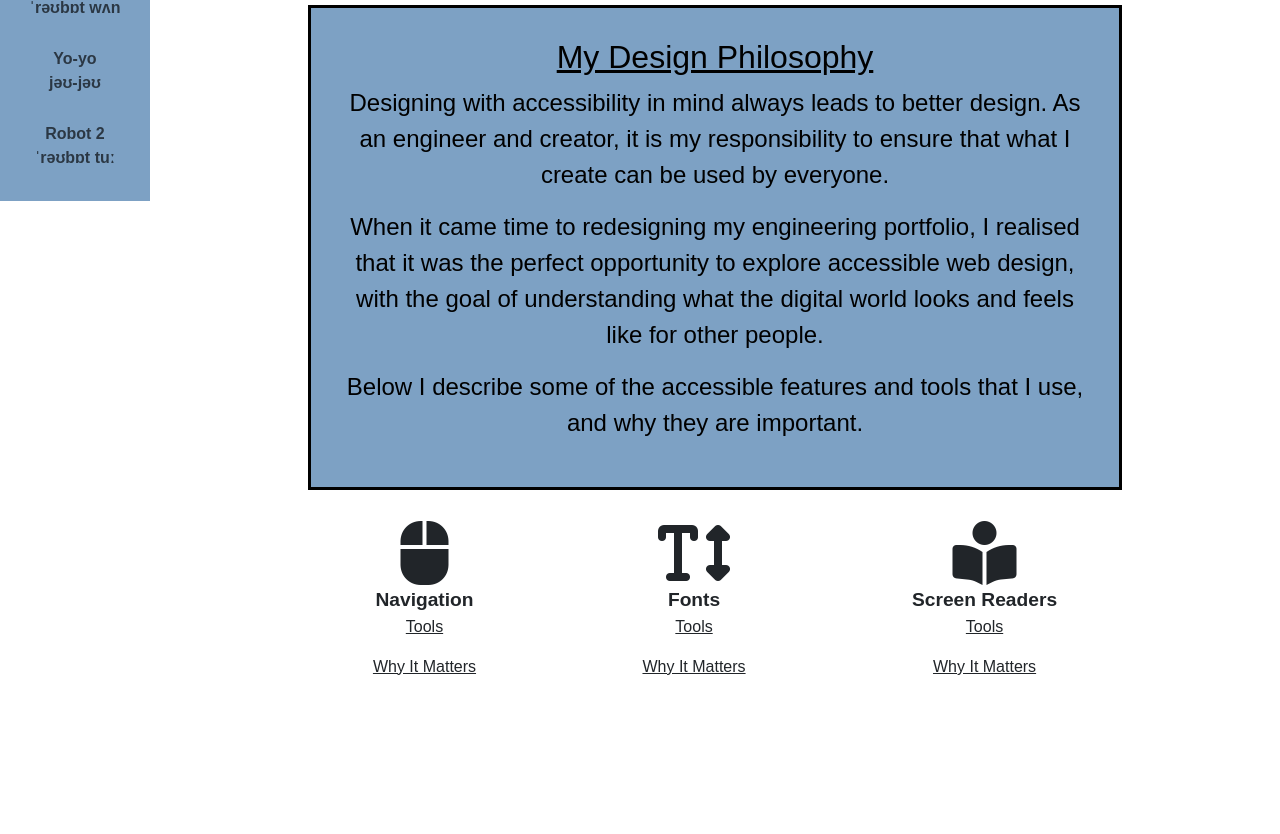
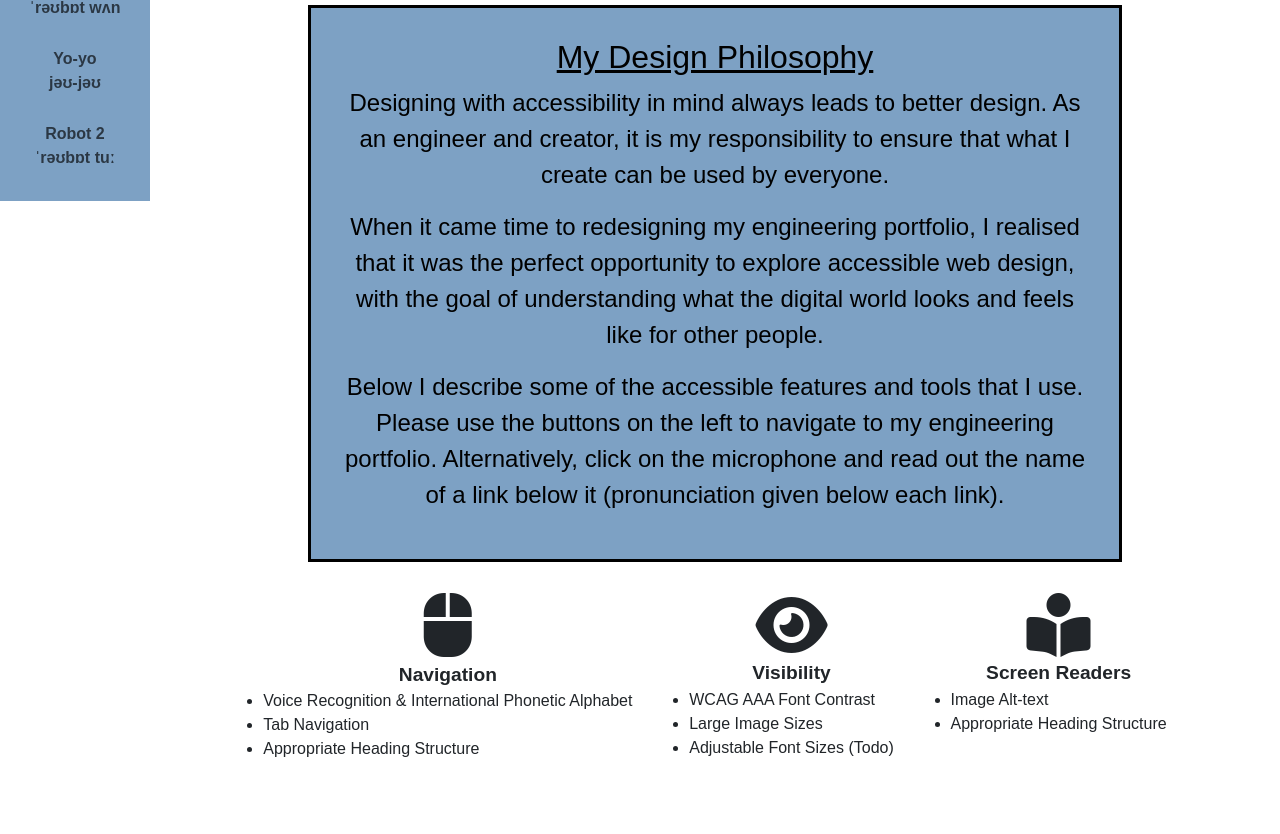
Before and after one commit to ckirby19/ckirby19.github.io, a Flask app: page / in a window 1280 px wide. Shown: the part 599-1433 px from the top of the page. Before the commit the page ends 1274 px from the top, so only its background shows below. Run offline with Flask 2, Linux system fonts and the light colour scheme; some libraries are stand-ins or nearby versions.

Commit message:
Update to text on main page

```diff
--- a/mywebsite/static/styles/style-desktop.css
+++ b/mywebsite/static/styles/style-desktop.css
@@ -32,6 +32,10 @@ main {
     background: white;
     z-index: 1;
 }
+
+/* .gcse-search {
+    padding-left: max(var(--header-margin-min),var(--header-margin));
+} */
 
 /* Navigation Bar */
 
@@ -248,6 +252,9 @@ h1:after {
 
 /* Portfolio */
 
+.textblock{
+    text-align: left;
+}
 
 .filter-container {
     /* padding-left: 20%;
--- a/mywebsite/templates/base.html
+++ b/mywebsite/templates/base.html
@@ -83,6 +83,7 @@
         </div>
     </header>
     <main id="swup" class="transition-fade">
+        <!-- <div class="gcse-search"></div> -->
         <div id = "maincontent" class="main-wrapper" tabindex="-1">
             {% block content %}
             {% endblock %}
@@ -114,5 +115,10 @@
     <script src="{{ url_for('static',filename='../static/scripts/for_mobile.js')}}"></script>
 
 
+    <!-- Custom Search Engine -->
+    <!-- <script async src="https://cse.google.com/cse.js?cx=3d748cfa9d51adb78"></script> -->
+
+
+
 </body>
 </html>
--- a/mywebsite/templates/home.html
+++ b/mywebsite/templates/home.html
@@ -28,7 +28,8 @@ Conor Kirby - About Me
                 understanding what the digital world looks and feels like for other people.
             </p>
             <p>
-                Below I describe some of the accessible features and tools that I use, and why they are important.
+                Below I describe some of the accessible features and tools that I use. Please use the buttons on the left to navigate to my engineering portfolio. Alternatively,
+                click on the microphone and read out the name of a link below it (pronunciation given below each link).
             </p>
         </div>
         <div class="break"></div>
@@ -36,36 +37,32 @@ Conor Kirby - About Me
             <i class="fas fa-mouse"></i>
             <div class="learning-title">Navigation</div>
             <div class="textblock">
-                <p>
-                    <u>Tools</u>
-                </p>
-                <p>
-                    <u>Why It Matters</u>
-                </p>
+                <ul>
+                    <li>Voice Recognition & International Phonetic Alphabet</li>
+                    <li>Tab Navigation</li>
+                    <li>Appropriate Heading Structure</li>
+                </ul>
             </div>
         </div>
         <div class="learning fonts">
-            <i class="fas fa-text-height"></i>
-            <div class="learning-title">Fonts</div>
+            <i class="fas fa-eye"></i>
+            <div class="learning-title">Visibility</div>
             <div class="textblock">
-                <p>
-                    <u>Tools</u>
-                </p>
-                <p>
-                    <u>Why It Matters</u>
-                </p>
+                <ul>
+                    <li>WCAG AAA Font Contrast</li>
+                    <li>Large Image Sizes</li>
+                    <li>Adjustable Font Sizes (Todo)</li>
+                </ul>
             </div>
         </div>
         <div class="learning screen-readers">
             <i class="fas fa-book-reader"></i>
             <div class="learning-title">Screen Readers</div>
             <div class="textblock">
-                <p>
-                    <u>Tools</u>
-                </p>
-                <p>
-                    <u>Why It Matters</u>
-                </p>
+                <ul>
+                    <li>Image Alt-text</li>
+                    <li>Appropriate Heading Structure</li>
+                </ul>
             </div>
         </div>
         </div>
--- a/mywebsite/templates/ligo.html
+++ b/mywebsite/templates/ligo.html
@@ -1,7 +1,7 @@
 {% extends "base.html" %}
 
 {% block title %}
-Conor Kirby - LIGO
+LIGO
 {% endblock %}
 
 
```
